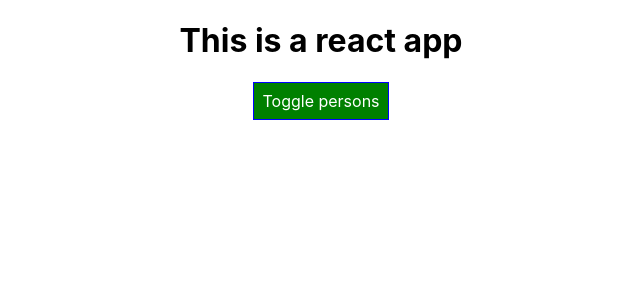
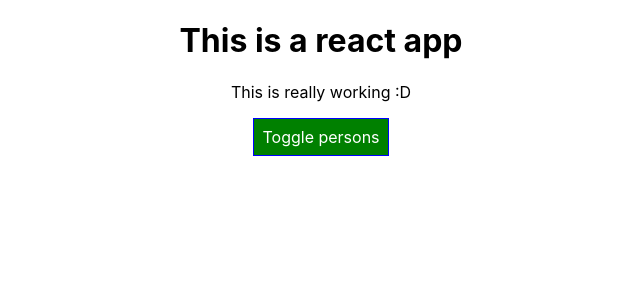
Before and after one commit to andrefrua/react-complete-guide, a React (Create React App) app: page / in a window 1280 px wide. Shown: the top 300 px of the page, without its empty margins (319-959 px from the left). Built offline with nearby package versions, Linux system fonts and the light colour scheme.

Commit message:
Dynamic CSS classes

```diff
--- a/src/App.css
+++ b/src/App.css
@@ -1,3 +1,11 @@
 .App {
   text-align: center;
 }
+
+.red {
+  color: red;
+}
+
+.bold {
+  font-weight: bold;
+}
--- a/src/App.js
+++ b/src/App.js
@@ -85,10 +85,19 @@
       style.backgroundColor = "red";
     }
 
+    const classes = [];
+    if (this.state.persons.length <= 2) {
+      classes.push("red"); //classes = ["red"]
+    }
+    if (this.state.persons.length <= 1) {
+      classes.push("bold"); //classes = ["red", "bold"]
+    }
+
     return (
       <div className="App">
         <h1>This is a react app</h1>
         {/* This way of calling a method is not recommended because it can be ineficient, however it can be used if needed */}
+        <p className={classes.join(" ")}>This is really working :D</p>
         <button
           style={style}
           onClick={this.togglePersonsHandler}>Toggle persons</button>
```
